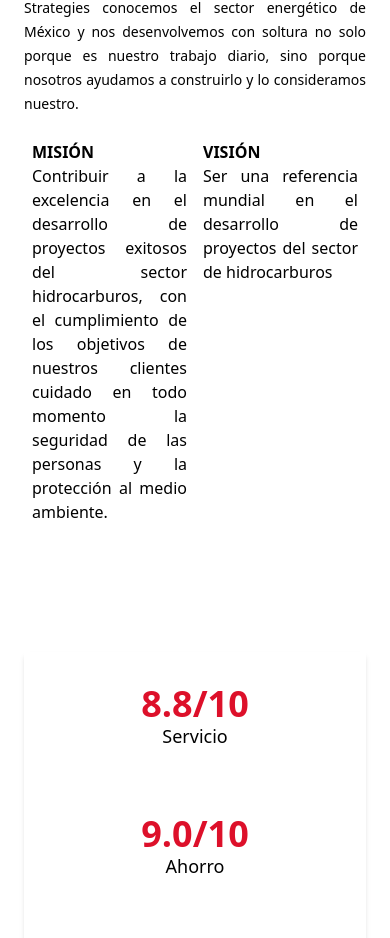
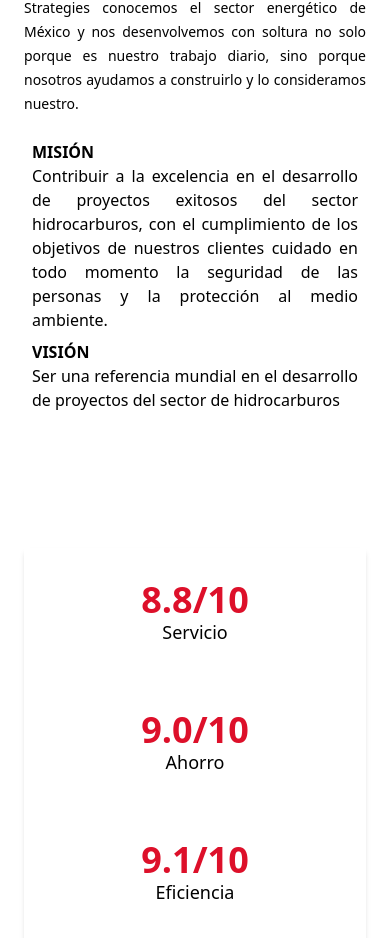
Before and after one commit to AlanVenegasT/Frontend-IktanStrategies, a React (Vite) app: page / in a window 390 px wide. Shown: the part 3073-4011 px from the top of the page. Built offline with nearby package versions, Linux system fonts and the light colour scheme.

Commit message:
espacio entre la vision y mision

```diff
--- a/src/components/About.jsx
+++ b/src/components/About.jsx
@@ -45,15 +45,15 @@ const About = () => {
                 </button> */}
                   </div>
 
-                  <div className='flex'>
-                  <div className='basis-1/2 text-justify px-2'> {/*Mision */}
+                  <div className='sm:flex flex-col'>
+                  <div className='basis-1/2 text-justify px-2 s'> {/*Mision */}
                     <p className='font-bold'>MISIÓN</p>
                     <p>Contribuir a la excelencia en el desarrollo de proyectos exitosos del sector hidrocarburos,
                       con el cumplimiento de los objetivos de nuestros clientes cuidado en todo momento la
                       seguridad de las personas y la protección al medio ambiente.
                     </p>
                   </div>
-                  <div className='basis-1/2 text-justify px-2' > {/*Vision */}
+                  <div className='basis-1/2 text-justify px-2 sm:py-0 py-2' > {/*Vision */}
                     <p className='font-bold'>VISIÓN</p>
                     <p>Ser una referencia mundial en el desarrollo de proyectos del
                         sector de hidrocarburos
```
